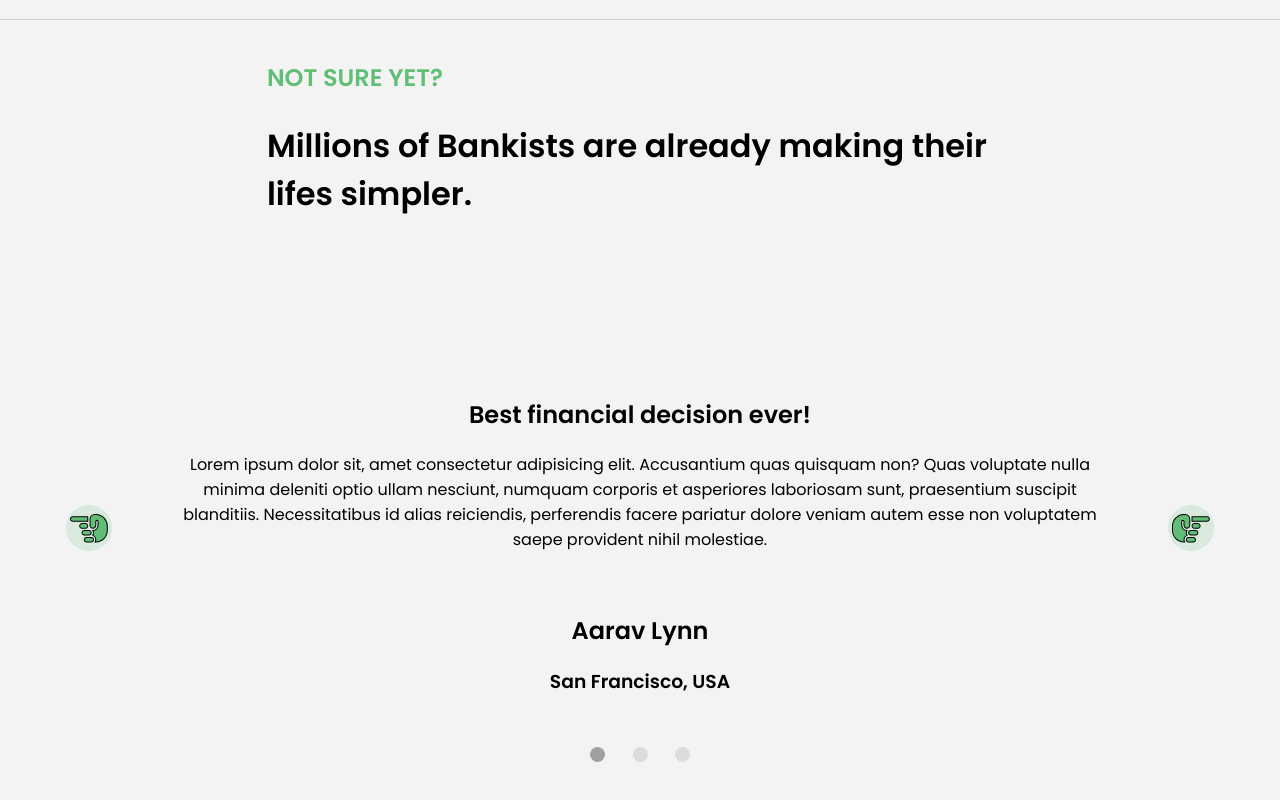
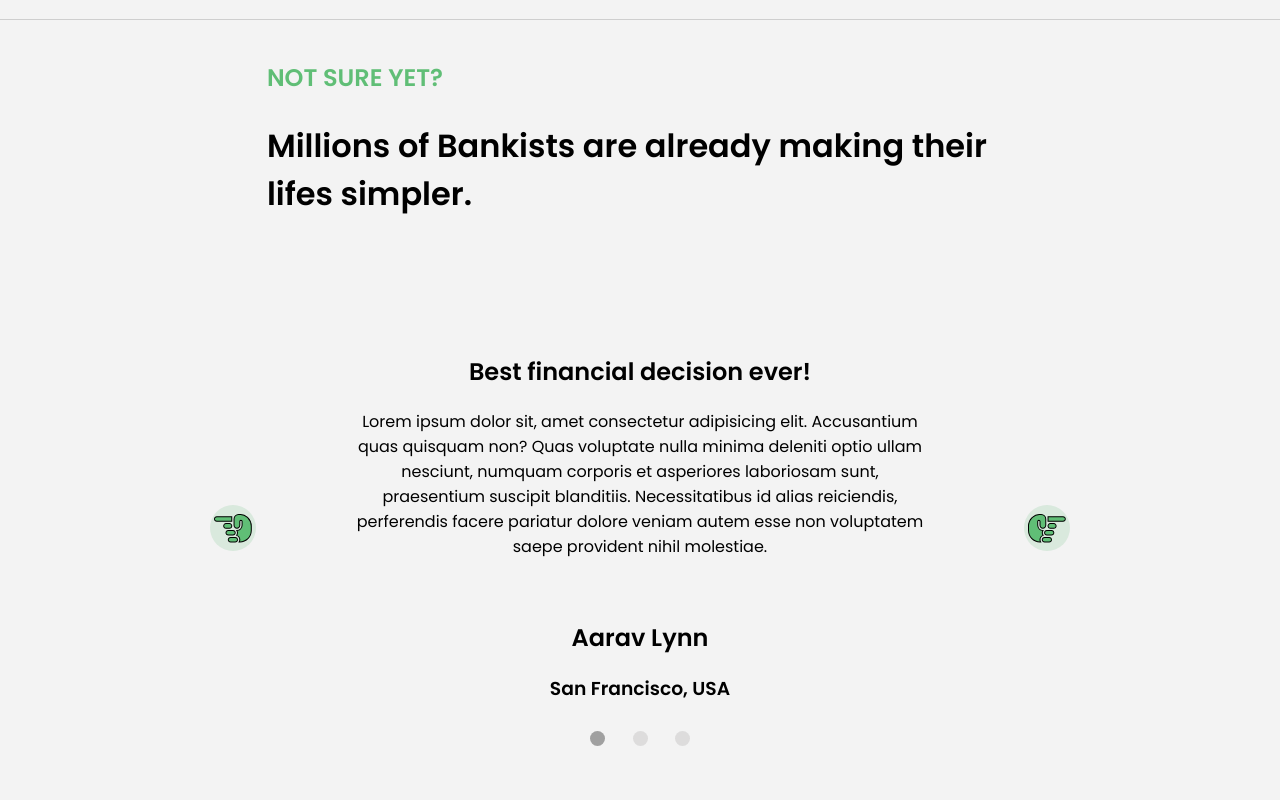
Before and after one commit to Ameer2000Mzori/Bankist-Complete, a website: page src/home.html in a window 1280 px wide. Shown: the part 3782-4582 px from the top of the page. Drawn offline with Linux system fonts and the light colour scheme.

Commit message:
added styling to .customers-Card-Wrap

```diff
--- a/src/home.scss
+++ b/src/home.scss
@@ -870,7 +870,7 @@ body {
         .customer-Bottom-L-R-Btns-Wrap {
           position: absolute;
           display: flex;
-          width: 100%;
+          width: 75%;
           flex-direction: row;
           text-align: center;
           align-items: center;
@@ -911,7 +911,7 @@ body {
           text-align: center;
           align-items: center;
           justify-content: space-between;
-          bottom: 1rem;
+          bottom: 2rem;
 
           .customer-Bottom-Btns {
             height: 15px;
@@ -919,6 +919,7 @@ body {
             background-color: rgb(221, 220, 220);
             border-radius: 50%;
             cursor: pointer;
+            transition: all 150ms ease-in-out;
           }
 
           .customer-Bottom-Btns.active {
@@ -927,8 +928,18 @@ body {
         }
 
         .customers-Card-Wrap {
-          width: 80%;
-          height: 60%;
+          width: 50%;
+          height: 350px;
+          display: flex;
+          flex-direction: column;
+          text-align: center;
+          align-items: center;
+          justify-content: center;
+
+          .Customers-Card {
+            width: 90%;
+            height: 90%;
+          }
         }
       }
     }
```
Also changed, not shown: src/home.css, 1 other file.
